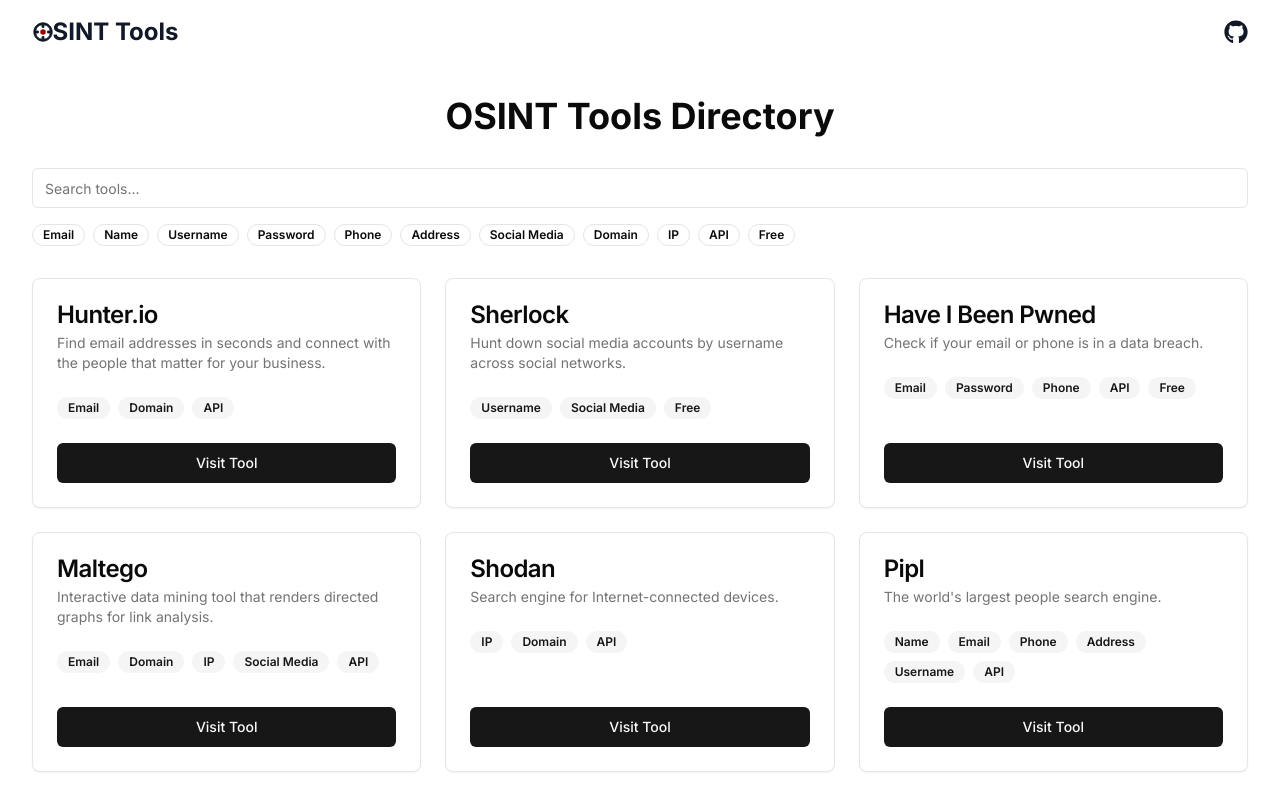
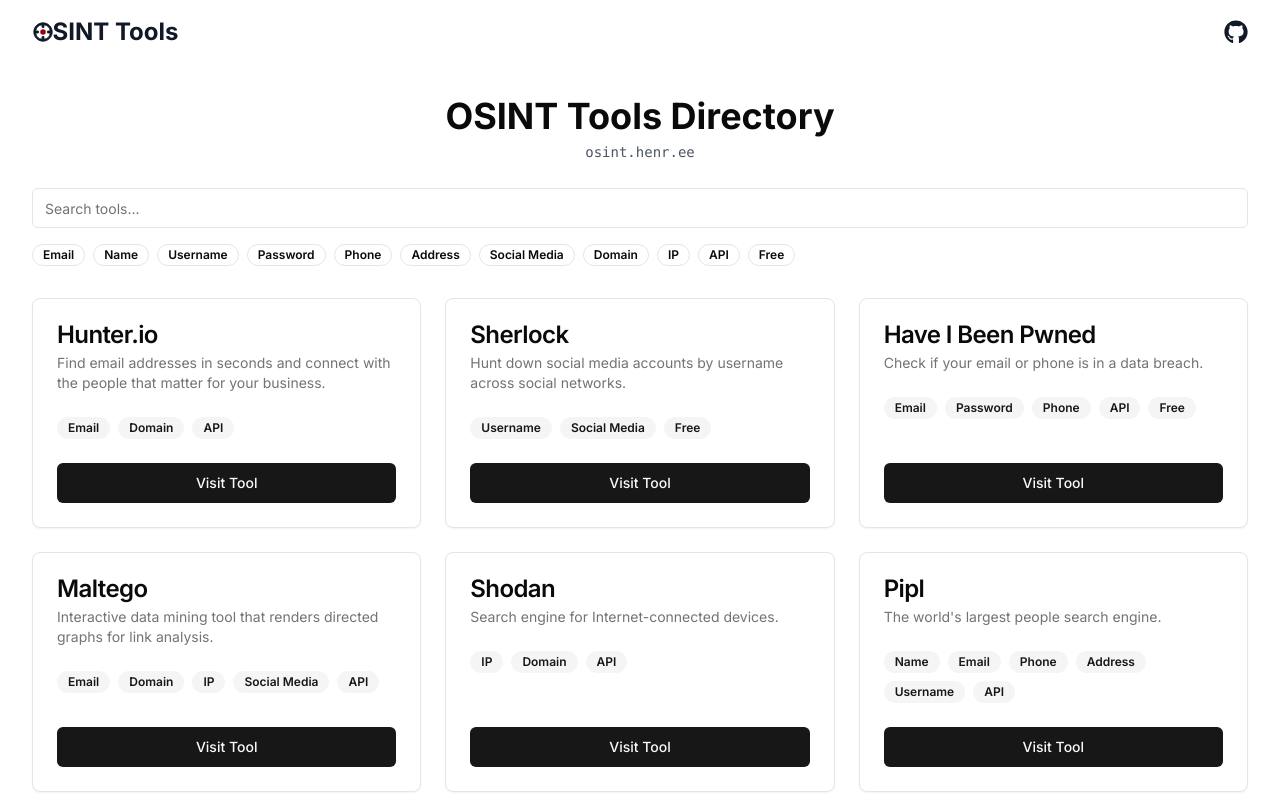
Before and after one commit to NoTrace-ai/osint-directory, a Next.js app: page / in a window 1280 px wide. Shown: the top 794 px of the page. Built offline with nearby package versions, Linux system fonts and the light colour scheme.

Commit message:
Update page.tsx

```diff
--- a/app/page.tsx
+++ b/app/page.tsx
@@ -29,7 +29,12 @@
 
   return (
     <div className="container mx-auto px-4 sm:px-6 lg:px-8 py-8">
-      <h1 className="text-4xl font-bold mb-8 text-center">OSINT Tools Directory</h1>
+      <div className="text-4xl font-bold mb-6 text-center">
+        <h1 className='mb-[-12px]'>OSINT Tools Directory</h1>
+        <span className="text-sm font-medium font-mono text-gray-600 hover:text-gray-500">
+          osint.henr.ee
+        </span>
+      </div>
       <div className="mb-8">
         <Input
           type="text"
```
